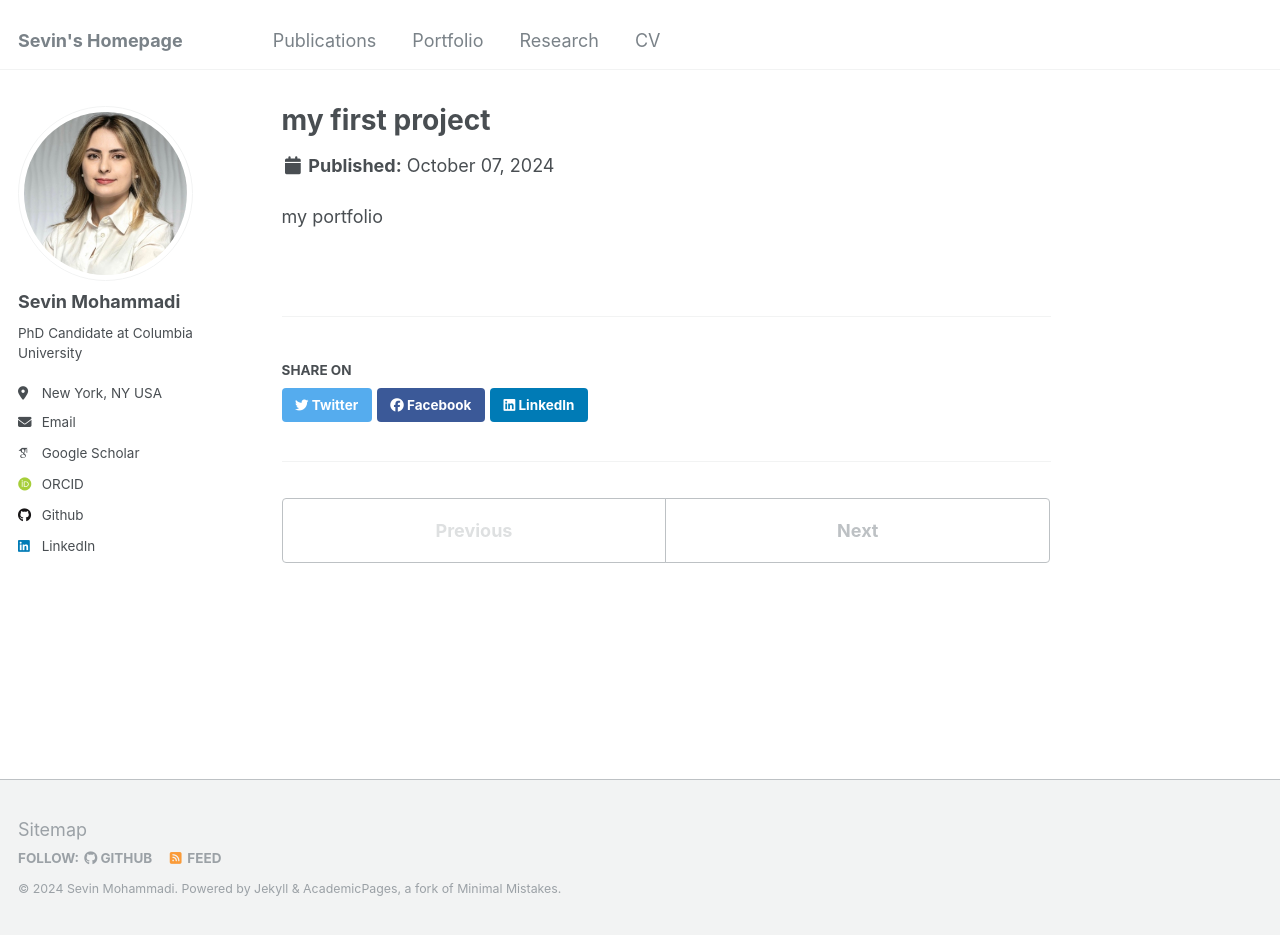
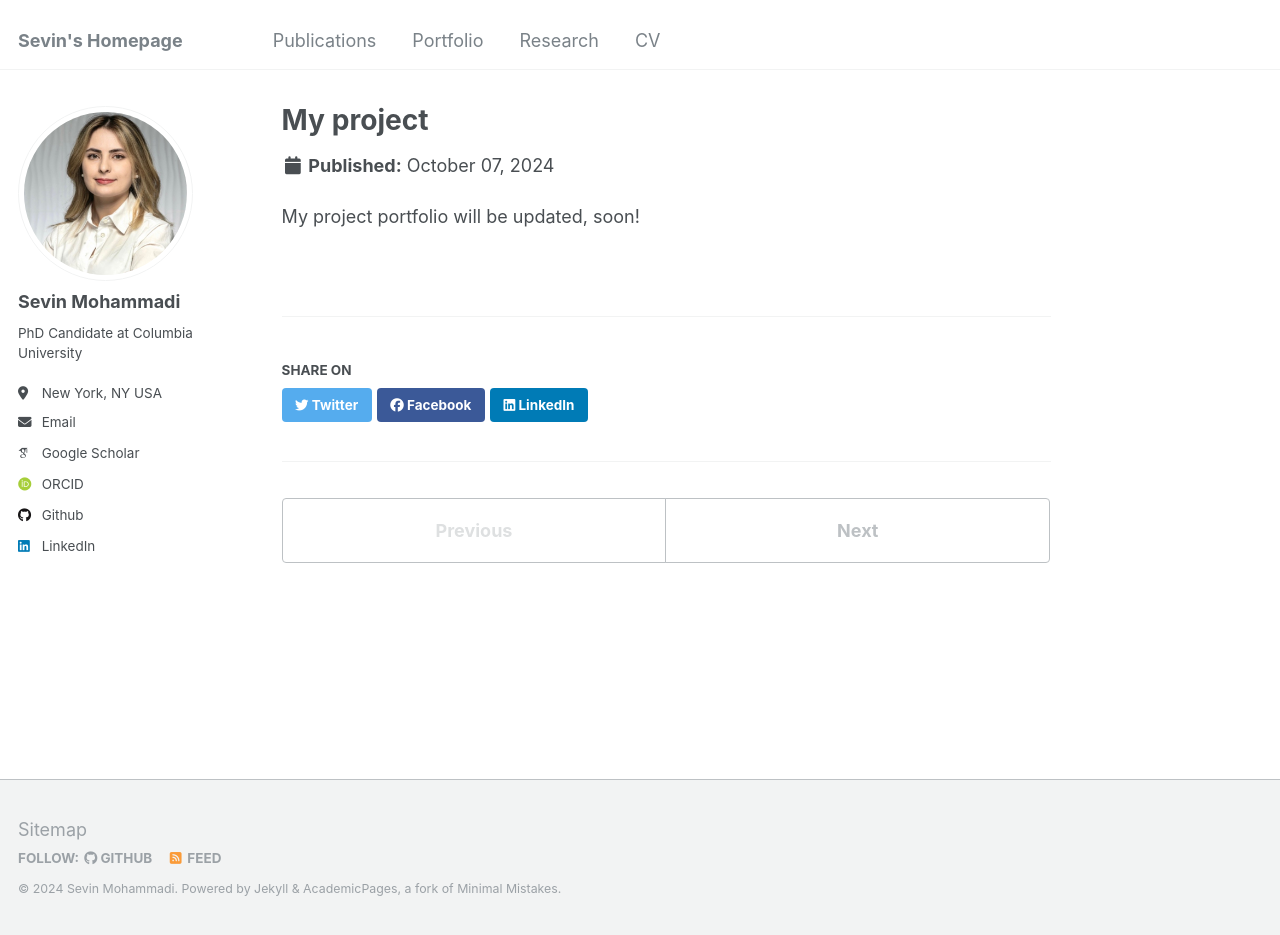
Before and after one commit to sev-90/sev-90.github.io, a Jekyll site: the page built from _portfolio/mytry.md, in a window 1280 px wide and 935 px high. Built offline with Jekyll 4.4.1, drawn with Linux system fonts in a browser that asks for light colours; some web fonts are replaced.

Commit message:
Update mytry.md

```diff
--- a/_portfolio/mytry.md
+++ b/_portfolio/mytry.md
@@ -1,7 +1,7 @@
 ---
-title: "my first project"
+title: "My project"
 # excerpt: "Short description of portfolio item number 1<br/><img src='/images/500x300.png'>"
 collection: portfolio
 ---
 
-my portfolio
+My project portfolio will be updated, soon!
```
